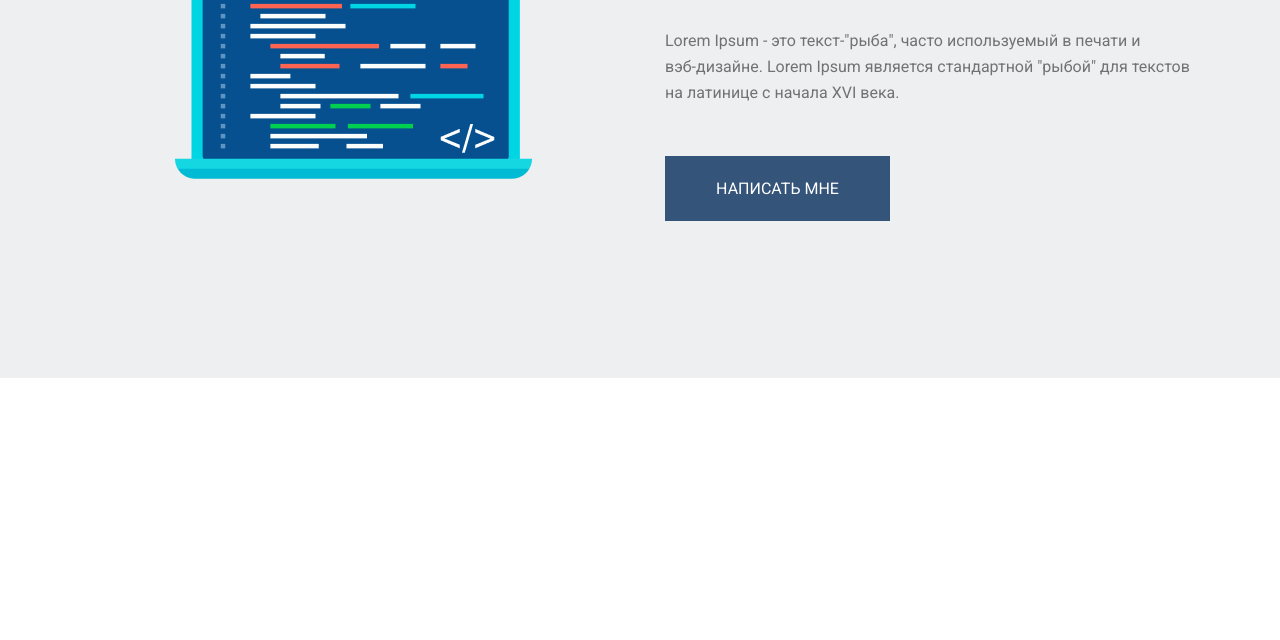
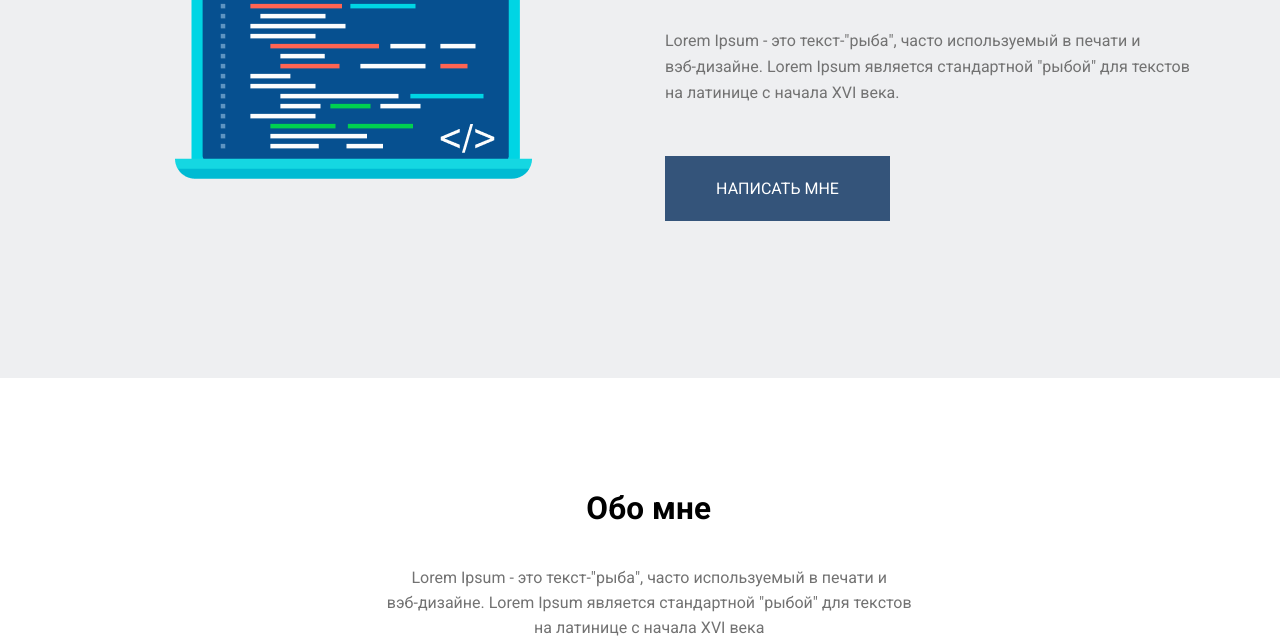
Before and after one commit to cosmeanqq/7.2-layout, a plain HTML site: page index.html in a window 1280 px wide. Shown: the part 323-963 px from the top of the page. Before the commit the page ends 800 px from the top, so only its background shows below. Drawn offline with Linux system fonts and the light colour scheme.

Commit message:
About Section Added

```diff
--- a/index.html
+++ b/index.html
@@ -50,6 +50,18 @@
           </div>
         </div>
       </section>
+
+      <section class="about-me" id="about-me">
+        <div class="about-text">
+          <h2 class="about-header">Обо мне</h2>
+          <p class="about-me-text">
+            Lorem Ipsum - это текст-"рыба", часто используемый в печати и <br />
+            вэб-дизайне. Lorem Ipsum является стандартной "рыбой" для текстов
+            <br />
+            на латинице с начала XVI века
+          </p>
+        </div>
+      </section>
     </main>
     <footer></footer>
   </body>
--- a/style.css
+++ b/style.css
@@ -101,3 +101,28 @@ h1 {
 .button:focus {
   outline: none;
 }
+
+.about-me {
+  display: flex;
+  padding-top: 120px;
+  padding-left: 195px;
+  justify-content: center;
+  align-content: center;
+  font-size: 19px;
+}
+
+.about-header {
+  font-size: 31.5px;
+  margin-top: -8px;
+  letter-spacing: 0.1px;
+  margin-left: 23px;
+}
+
+.about-me-text {
+  font-size: 16px;
+  padding-top: 38px;
+  margin-left: -176.5px;
+  text-align: center;
+  line-height: 25px;
+  color: #727272;
+}
```
